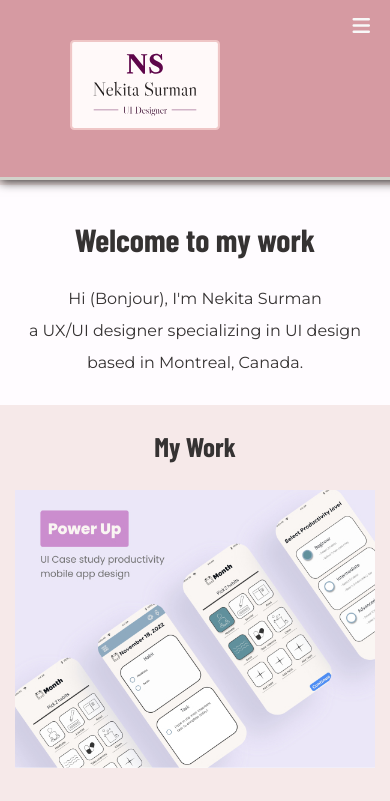
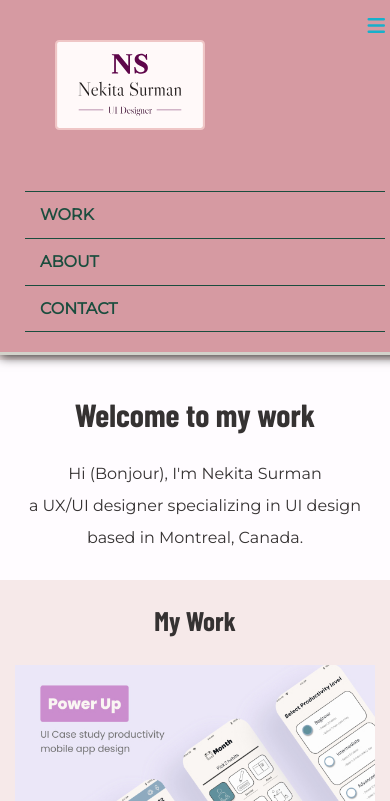
Before and after one commit to NekitaLucy/Website1stNekitaSurmamn, a plain HTML site: page index.html in a window 390 px wide. Both pictures are taken after a click on the link 197 px from the left and 26 px from the top of the page. Shown: the top 801 px of the page. Drawn offline with nearby package versions, Linux system fonts and the light colour scheme; a web font is replaced by a local one.

Commit message:
JAVASCRIPT
If applied, this commit will  make the page mobile responsive for a hamburger icon

```diff
--- a/index.html
+++ b/index.html
@@ -20,21 +20,27 @@
 <body>
     <header>
         <div class="container">
-            <div class="container">
+
             <div class="navtoggle" id="myNavtoggle">
                 <img src="logo.svg" alt="logo" class="logo">
-
                 <!-- For the navigation-->
                 <nav>
-                        <ul class="nav">
-                            <li><a href="index.html">Work</a></li>
-                            <li><a href="about.html">About</a></li>
-                            <li><a href="#contact"> Contact</a></li>
-                            <li><a href="javascript:void(0);" class="icon" onclick="menuToggle()"><i
-                                        class="fas fa-bars"></i></a></li>
+                    <ul style="margin: 0">
+                        <li>
+                            <a href="index.html">Work</a>
+                        </li>
+                        <li>
+                            <a href="about.html">About</a>
+                        </li>
+                        <li>
+                            <a href="#contact" onclick="menuToggle()">Contact</a>
+                        </li>
+                        <li>
+                            <a href="javascript:void(0);" class="icon" onclick="menuToggle()"><i
+                                    class="fas fa-bars"></i></a>
+                        </li>
                     </ul>
                 </nav>
-                </div>
             </div>
         </div>
     </header>
--- a/js/scripts.js
+++ b/js/scripts.js
@@ -1,23 +1,7 @@
-//This is a single line comment, started with two slashes
 
-/* This is a multi-line comment
-Everything in here has no effect.
-var test = 'This will not actually create a variable';
-*/
-//Everything after the slashes has no effect
 
 console.log("Bonjour, Hello. Welcome to my UI Website Portfolio!")
 alert("Bonjour, Hello. Welcome to my UI Website Portfolio!");
-
-
-console.log(text1, text2, text3)
-
-var userInput = "";
-if (userInput) {
-  // Do something with the user input!
-}
-
-<script src="https://code.jquery.com/jquery-3.7.0.min.js" integrity="sha256-2Pmvv0kuTBOenSvLm6bvfBSSHrUJ+3A7x6P5Ebd07/g=" crossorigin="anonymous"></script>
 
 
 function menuToggle() {
```
Lines whose indentation alone changed are shown as unchanged.
